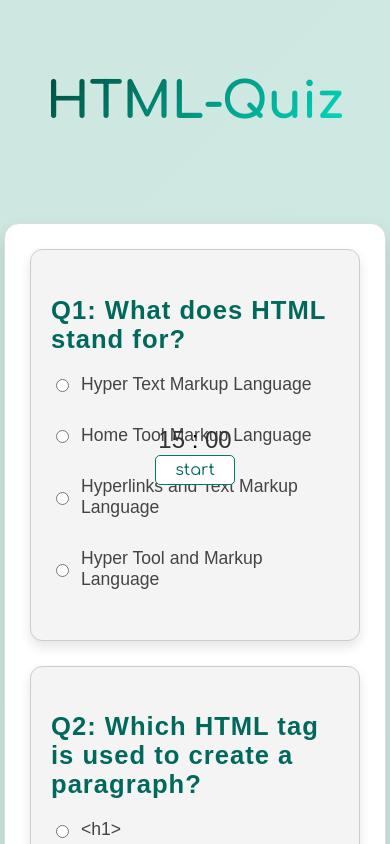
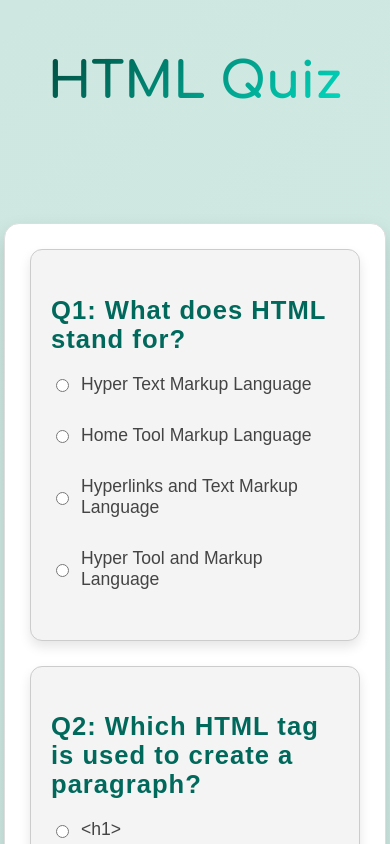
Before and after one commit to MhammadUmaim/HTML-Quiz, a plain HTML site: page quiz.html in a window 390 px wide. Shown: the top 844 px of the page. Drawn offline with Linux system fonts and the light colour scheme; a web font is replaced by a local one.

Commit message:
not working (#6)

```diff
--- a/quiz.html
+++ b/quiz.html
@@ -5,7 +5,7 @@
     <meta name="viewport" content="width=device-width, initial-scale=1.0" />
     <title>HTML-Quiz</title>
     <link rel="shortcut icon" href="./html.png" type="image/x-icon" />
-    <link rel="stylesheet" href="style.css" />
+    <link rel="stylesheet" href="./style.css" />
     <link rel="preconnect" href="https://fonts.googleapis.com" />
     <link rel="preconnect" href="https://fonts.gstatic.com" crossorigin />
     <link rel="preconnect" href="https://fonts.googleapis.com">
@@ -18,7 +18,7 @@
   </head>
   <body>
     <div class="haeding">
-      <h1>HTML-Quiz</h1>
+      <h1>HTML Quiz</h1>
     </div>
     <div id="main"></div>
 
@@ -30,5 +30,5 @@
       <span id="secs">00 </span>
     </div>
   </body>
-  <script src="quiz.js"></script>
+  <script src="./quiz.js"></script>
 </html>
--- a/quiz.js
+++ b/quiz.js
@@ -1,3 +1,20 @@
+(function () {
+
+
+
+
+
+
+
+
+})();
+
+
+
+
+
+
+
 var questionsArray = [
     {
       question: "What does HTML stand for?",
@@ -247,6 +264,8 @@ var questionsArray = [
   // Append the form to the main div
   MainDiv.appendChild(form);
 
+
+
 function stopWatch() {
   document.getElementById("start").style.display = "none";
   document.getElementById("stopWatch").style.display = "block";
--- a/style.css
+++ b/style.css
@@ -95,10 +95,10 @@ h1 {
   background: linear-gradient(135deg, #004d40, #02dac0);
   background-clip: text;
   color: transparent;
-  font-size: 50px;
+  font-size: 60px;
   font-weight: 800;
   position: relative;
-  top: 40px;
+  top: 20px;
   font-family: 'Poppins', sans-serif;
   font-family: "Comfortaa", serif;
   font-optical-sizing: auto;
@@ -189,20 +189,25 @@ label:hover {
 }
 
 
-#mins{
+
+.timer{
+  display: flex;
+  justify-content: center;
+  align-items: center;
+  /* border: 2px solid black; */
+  font-size: xx-large;
   position: relative;
-  bottom: 10750px;
-  font-size: x-large ;
+  bottom: 10580px;
+  letter-spacing: 10px;
+  font-family: 'Poppins', sans-serif;
+  font-family: "Comfortaa", serif;
+  font-optical-sizing: auto;
+  font-style: normal;
+
 }
-#secs{
+#start{
   position: relative;
-  bottom: 10750px;
-  font-size: x-large ;
-}
-#dots{
-  position: relative;
-  bottom: 10750px;
-  font-size: x-large ;
+  bottom: 10510px;
 }
 
 
@@ -211,49 +216,16 @@ label:hover {
 
 
 @media (max-width:2567px){
-
-  #mins{
-    position: relative;
-    bottom: 10190px;
-    font-size: x-large ;
-  }
-  #secs{
-    position: relative;
-    bottom: 10190px;
-    font-size: x-large ;
-  }
-  #dots{
-    position: relative;
-    bottom: 10190px;
-    font-size: x-large ;
-  }
   #start{
     position: relative;
-    bottom: 10130px;
+    bottom: 10510px;
   }
-
   }
 
 @media (max-width:1447px){
-
-#mins{
-  position: relative;
-  bottom: 10190px;
-  font-size: x-large ;
-}
-#secs{
-  position: relative;
-  bottom: 10190px;
-  font-size: x-large ;
-}
-#dots{
-  position: relative;
-  bottom: 10190px;
-  font-size: x-large ;
-}
   #start{
     position: relative;
-  bottom: 10130px;
+    bottom: 10510px;
   }
 
 }
@@ -264,26 +236,10 @@ label:hover {
 @media (max-width: 1027px){
 
 
-  #mins{
-    position: relative;
-    bottom: 10200px;
-    font-size: x-large ;
-  }
-  #secs{
-    position: relative;
-    bottom: 10200px;
-    font-size: x-large ;
-  }
-  #dots{
-    position: relative;
-    bottom: 10200px;
-    font-size: x-large ;
-  }
   #start{
   position: relative;
-    bottom: 10135px;
+  bottom: 10510px;
 }
-
 
 
 
@@ -295,25 +251,9 @@ label:hover {
       padding: 25px;
   }
 
-
-#mins{
-  position: relative;
-  bottom: 10290px;
-  font-size: x-large ;
-}
-#secs{
-  position: relative;
-  bottom: 10290px;
-  font-size: x-large ;
-}
-#dots{
-  position: relative;
-  bottom: 10290px;
-  font-size: x-large ;
-}
   #start{
     position: relative;
-  bottom: 10230px;
+    bottom: 10510px;
   }
 
   .user-div {
@@ -334,25 +274,16 @@ label:hover {
   #main{
     width: 330px;
   }
-
-#mins{
-  position: relative;
-  bottom: 12249px;
-  font-size: x-large ;
+  .timer{
+    position:relative ;
+    bottom: 11820px;
   }
-#secs{
-  position: relative;
-  bottom: 12249px;
-  font-size: x-large ;
-}
-#dots{
-  position: relative;
-  bottom: 12249px;
-  font-size: x-large ;
+  h1{
+    font-size: 50px;
   }
   #start{
     position: relative;
-  bottom: 12190px;
+    bottom: 11750px;
   }
 }
 
@@ -364,25 +295,13 @@ label:hover {
   .user-div{
     font-size: small;
   }
-
-#mins{
-  position: relative;
-  bottom: 11199px;
-  font-size: x-large ;
-}
-#secs{
-  position: relative;
-  bottom: 11199px;
-  font-size: x-large ;
-}
-#dots{
-  position: relative;
-  bottom: 11199px;
-  font-size: x-large ;
-}
   #start{
     position: relative;
-  bottom: 11140px;
+    bottom: 10840px;
+  }
+  .timer{
+    position: relative;
+    bottom: 10910px;
   }
 }
 
@@ -398,26 +317,12 @@ label:hover {
     width: 95%;
     margin-left: -14px;
   }
-
-
-#mins{
-  position: relative;
-  bottom: 11419px;
-  font-size: x-large ;
-}
-#secs{
-  position: relative;
-  bottom: 11419px;
-  font-size: x-large ;
-}
-#dots{
-  position: relative;
-  bottom: 11419px;
-  font-size: x-large ;
-}
   #start{
     position: relative;
-  bottom: 11355px;
+    bottom: 11050px;
   }
-
+  .timer{
+    position: relative;
+    bottom: 11130px;
   }
+}
```
Also changed, not shown: app.js (line endings or trailing spaces). Lines whose indentation alone changed are shown as unchanged.
